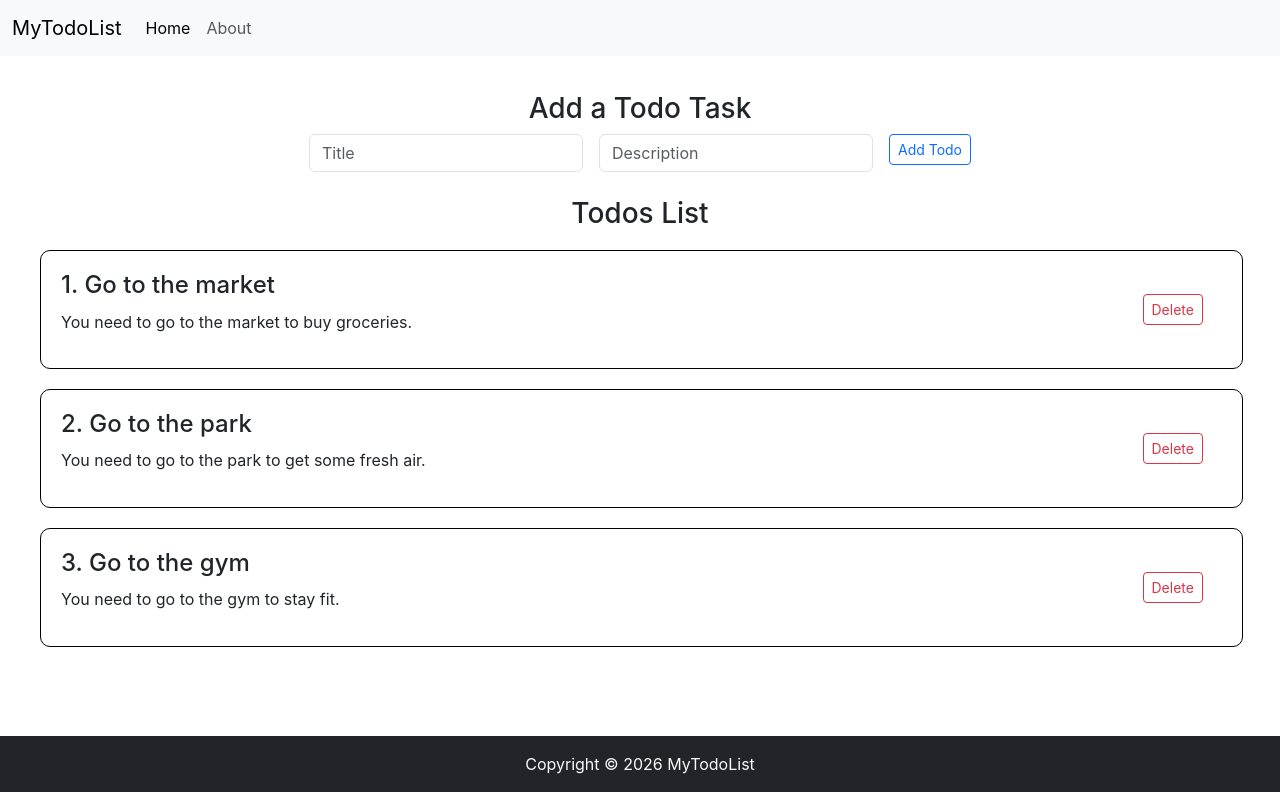
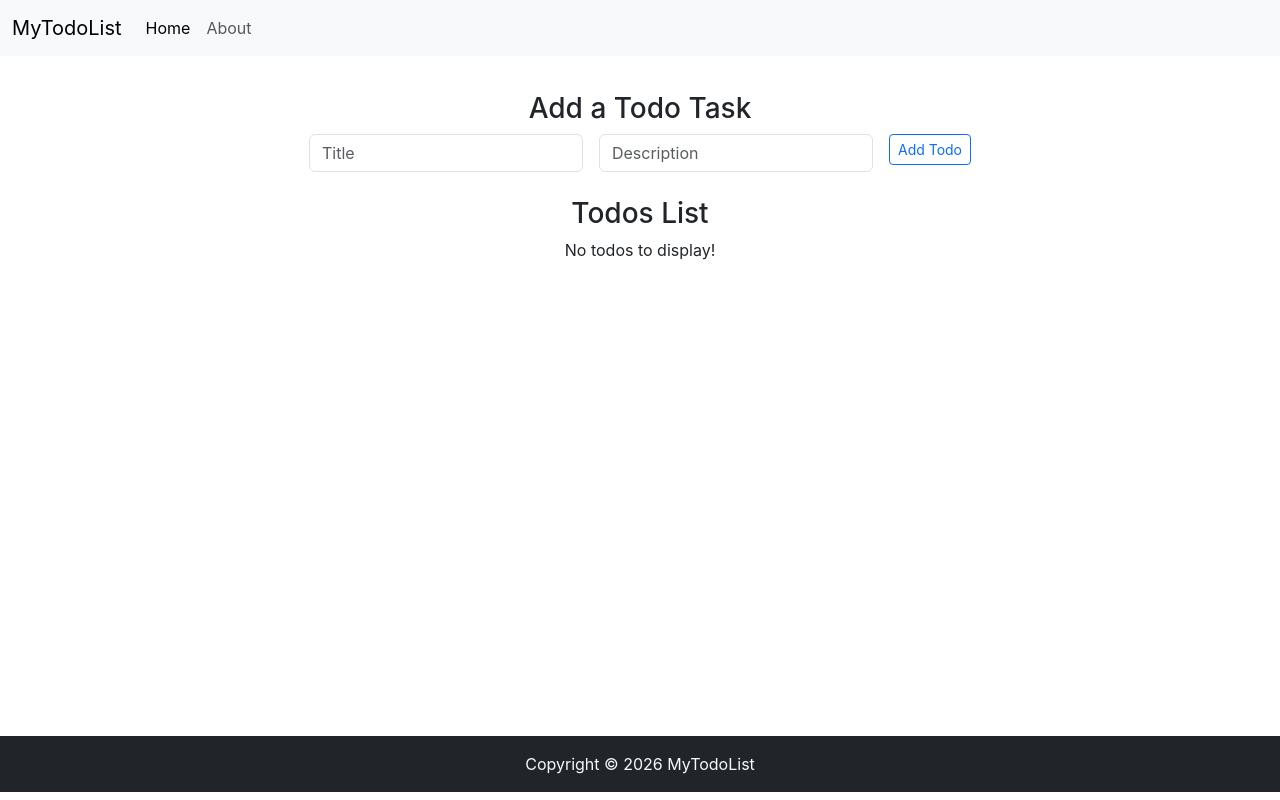
Before and after one commit to no-usefun/todoListApp, a React (Create React App) app: page / in a window 1280 px wide. Built offline with nearby package versions, Linux system fonts and the light colour scheme.

Commit message:
Deploy Setup

```diff
--- a/src/App.js
+++ b/src/App.js
@@ -2,15 +2,26 @@ import "./App.css";
 import Header from "./components/Header";
 import Todos from "./components/Todos";
 import Footer from "./components/Footer";
-import { useState } from "react";
+import { useState, useEffect } from "react";
+import { BrowserRouter, Routes, Route, Link } from "react-router-dom";
+import About from "./components/About";
 
 function App() {
+  let intiTodos = [];
+  if (localStorage.getItem("todos") === null) {
+    intiTodos = [];
+  } else {
+    intiTodos = JSON.parse(localStorage.getItem("todos"));
+  }
+
   const onDelete = (todo) => {
     setTodos(
       todos.filter((e) => {
         return e !== todo;
       }),
     );
+
+    localStorage.setItem("todos", JSON.stringify(todos));
   };
 
   const onAdd = (title, desc) => {
@@ -23,30 +34,24 @@ function App() {
     setTodos([...todos, myTodo]);
   };
 
-  const [todos, setTodos] = useState([
-    {
-      id: 1,
-      title: "Go to the market",
-      desc: "You need to go to the market to buy groceries.",
-    },
-    {
-      id: 2,
-      title: "Go to the park",
-      desc: "You need to go to the park to get some fresh air.",
-    },
-    {
-      id: 3,
-      title: "Go to the gym",
-      desc: "You need to go to the gym to stay fit.",
-    },
-  ]);
+  const [todos, setTodos] = useState(intiTodos);
+  useEffect(() => {
+    localStorage.setItem("todos", JSON.stringify(todos));
+  }, [todos]);
 
   return (
-    <>
+    <BrowserRouter>
       <Header title="MyTodoList" searchBar={false} />
-      <Todos todos={todos} onDelete={onDelete} onAdd={onAdd} />
+      <Routes>
+        <Route
+          exact
+          path="/"
+          element={<Todos todos={todos} onDelete={onDelete} onAdd={onAdd} />}
+        />
+        <Route exact path="/about" element={<About />} />
+      </Routes>
       <Footer />
-    </>
+    </BrowserRouter>
   );
 }
 
--- /dev/null
+++ b/src/components/About.js
@@ -0,0 +1,7 @@
+export default function About() {
+  return (
+    <div className="container">
+      <p>This is the About page for the Todo List application.</p>
+    </div>
+  );
+}
--- a/src/components/Header.js
+++ b/src/components/Header.js
@@ -1,12 +1,13 @@
 import PropTypes from "prop-types";
+import { Link } from "react-router-dom";
 
 export default function Header({ title = "Your title here", searchBar }) {
   return (
     <nav className="navbar navbar-expand-lg bg-body-tertiary">
       <div className="container-fluid">
-        <a className="navbar-brand" href="#">
+        <Link className="navbar-brand" to="/">
           {title}
-        </a>
+        </Link>
         <button
           className="navbar-toggler"
           type="button"
@@ -21,14 +22,14 @@ export default function Header({ title = "Your title here", searchBar }) {
         <div className="collapse navbar-collapse" id="navbarSupportedContent">
           <ul className="navbar-nav me-auto mb-2 mb-lg-0">
             <li className="nav-item">
-              <a className="nav-link active" aria-current="page" href="#">
+              <Link className="nav-link active" aria-current="page" to="/">
                 Home
-              </a>
+              </Link>
             </li>
             <li className="nav-item">
-              <a className="nav-link" href="https://github.com/no-usefun">
+              <Link className="nav-link" to="/about">
                 About
-              </a>
+              </Link>
             </li>
           </ul>
           {searchBar ? (
```
Also changed, not shown: package.json (+7 -7 lines), 1 other file (tests, documents, lock files or other folders).
